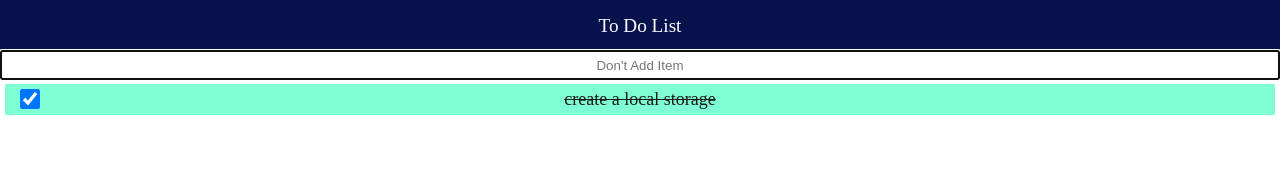
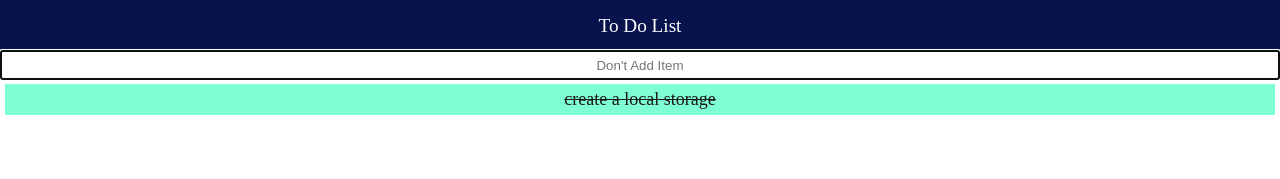
Before and after one commit to Adhinee/react1, a React (Create React App) app: page / in a window 1280 px wide. Shown: the top 179 px of the page. Built offline with nearby package versions, Linux system fonts and the light colour scheme.

Commit message:
first commit

```diff
--- a/src/ItemsList.js
+++ b/src/ItemsList.js
@@ -10,10 +10,6 @@ const ItemsList = ({handleChange,handleDelete,items}) => {
             {items.map((n) => (
               <li key={n.id}
               onDoubleClick={() => handleChange(n.id)}>
-                <input
-                type="checkbox"
-                onChange={() => handleChange(n.id)}
-                checked={n.checked} />
 
                 <label
                 style={(n.checked) ? {textDecoration:"line-through"}:null}>
```
